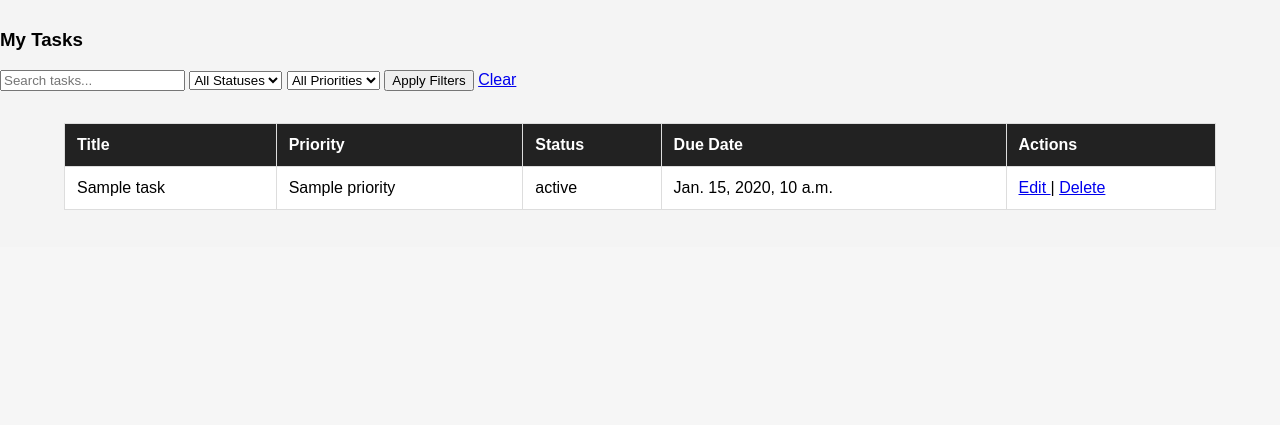
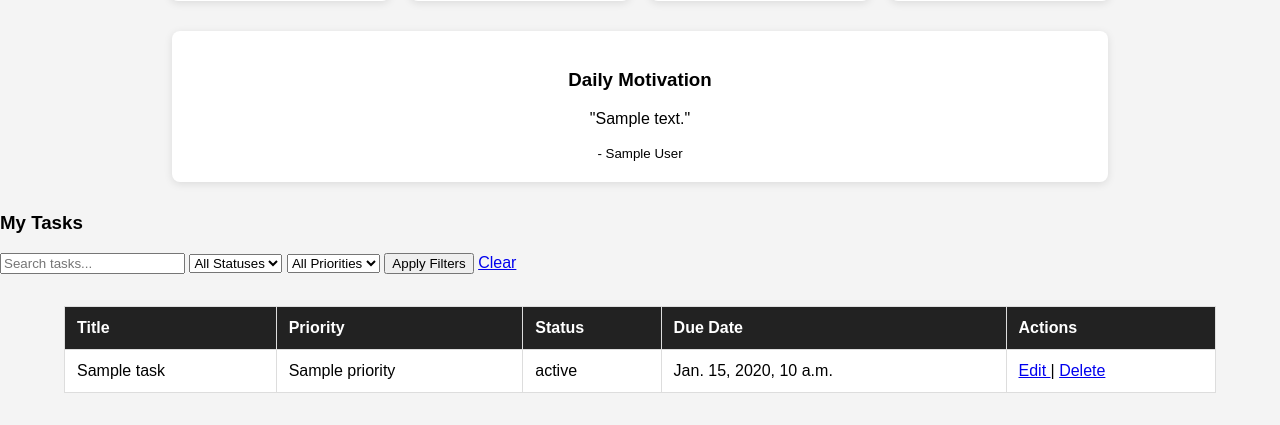
Before and after one commit to Ghound03/taskflow, a Django app: template templates/dashboard.html in a window 1280 px wide. Shown: the part 553-978 px from the top of the page. Before the commit the page ends 763 px from the top, so only its background shows below. Run offline with Django 3.2, Linux system fonts and the light colour scheme; the template is opened without the code that fills it: most values are stand-ins (such as "Sample title", 1, 10 or a date in 2020).

Commit message:
Add external quote API integration

```diff
--- a/static/css/style.css
+++ b/static/css/style.css
@@ -90,3 +90,13 @@ th {
     font-size: 2rem;
     font-weight: bold;
 }
+
+.quote-card {
+    width: 70%;
+    margin: 30px auto;
+    background: white;
+    padding: 20px;
+    border-radius: 8px;
+    text-align: center;
+    box-shadow: 0 2px 8px rgba(0,0,0,0.1);
+}
--- a/templates/dashboard.html
+++ b/templates/dashboard.html
@@ -5,6 +5,16 @@
 <section class="hero">
 
     <h2>Dashboard</h2>
+
+    <p>Welcome, {{ user.username }}.</p>
+
+    <p>
+        <a href="{% url 'task_create' %}">
+            Create New Task
+        </a>
+    </p>
+
+</section>
 
 <div class="stats-container">
 
@@ -30,15 +40,23 @@
 
 </div>
 
-    <p>Welcome, {{ user.username }}.</p>
+{% if quote %}
+
+<div class="quote-card">
+
+    <h3>Daily Motivation</h3>
 
     <p>
-        <a href="{% url 'task_create' %}">
-            Create New Task
-        </a>
+        "{{ quote.content }}"
     </p>
 
-</section>
+    <small>
+        - {{ quote.author }}
+    </small>
+
+</div>
+
+{% endif %}
 
 <section>
 
@@ -84,7 +102,9 @@
 
         <select name="priority">
 
-            <option value="">All Priorities</option>
+            <option value="">
+                All Priorities
+            </option>
 
             <option value="Low"
                 {% if priority_filter == "Low" %}
```
Also changed, not shown: requirements.txt (+110 -0 lines), tasks/views.py (+24 -1 lines). Lines whose indentation alone changed are shown as unchanged.
